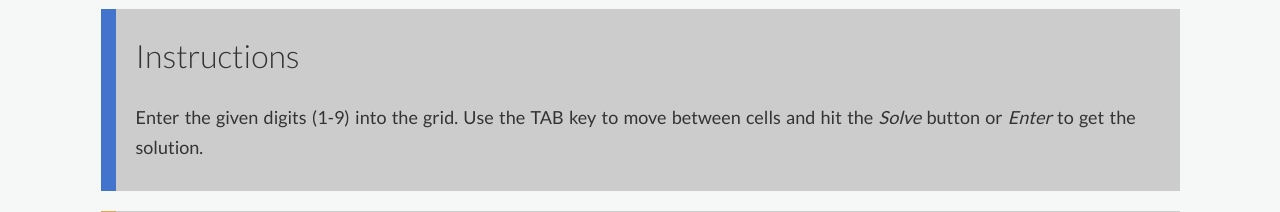
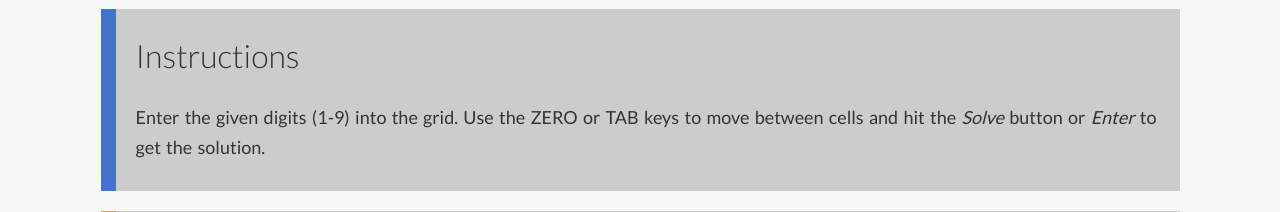
Before and after one commit to thomasgrusz/Sudoku-Solver, a Python web app: template templates/start.html in a window 1280 px wide. Shown: the part 165-377 px from the top of the page. Run offline with Jinja, Linux system fonts and the light colour scheme; the template is opened without the code that fills it, so the values that code supplies are empty.

Commit message:
feat: Change Instructions text

```diff
--- a/css/main.css
+++ b/css/main.css
@@ -37,6 +37,9 @@ main > div {
 #instructions p {
     line-height: 1.7em;
     word-spacing: 0.1em;
+}
+.italic {
+    font-style: italic;
 }
 
 
--- a/templates/start.html
+++ b/templates/start.html
@@ -5,7 +5,7 @@
     <main>
         <div id="instructions">
             <h2>Instructions</h2>
-            <p>Enter the given digits (1-9) into the grid. Use the TAB key to move between cells and hit the <em>Solve</em> button or <em>Enter</em> to get the solution.</p>
+            <p>Enter the given digits (1-9) into the grid. Use the ZERO or TAB keys to move between cells and hit the <span class="italic">Solve</span> button or <span class="italic">Enter</span> to get the solution.</p>
         </div>
         <div id="puzzle">
             <h2>Puzzle</h2>
```
